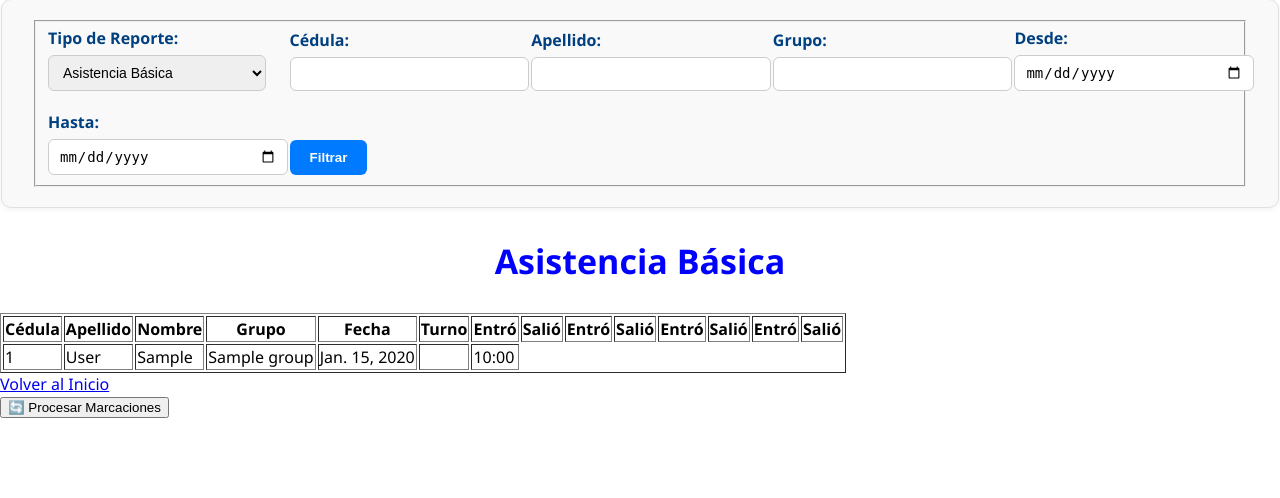
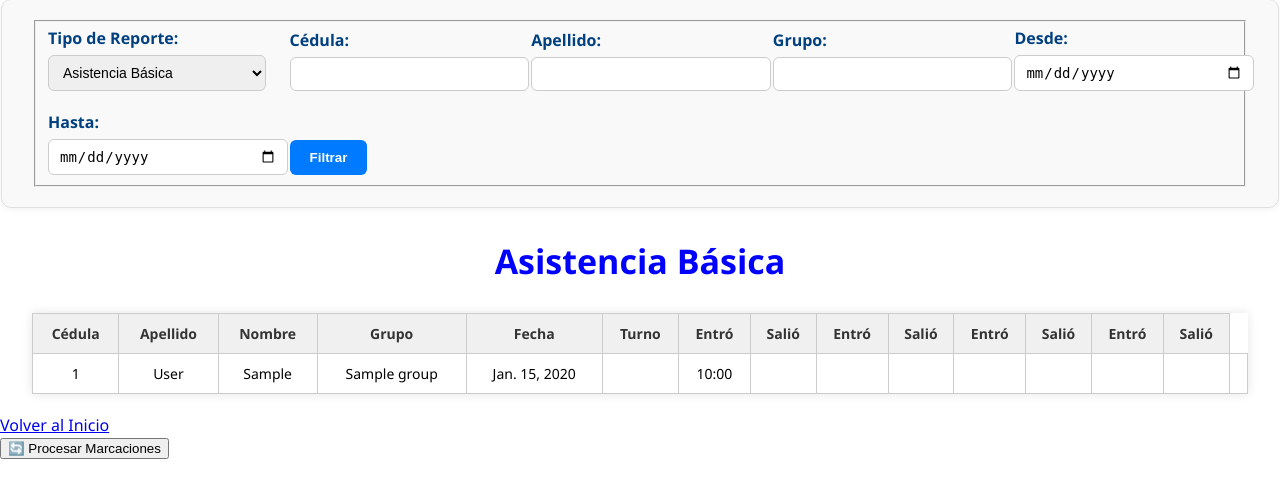
Before and after one commit to FernandoLesmes/biometrico, a Django app: page /reportes in a window 1280 px wide. Shown: the part 224-722 px from the top of the page. Run offline with Django 5.2, Linux system fonts and the light colour scheme; tables that the repository leaves empty hold one stand-in row (values such as "Sample post").

Commit message:
css reportes,

```diff
--- a/API/templates/reportes.html
+++ b/API/templates/reportes.html
@@ -82,7 +82,8 @@
 
     {% if tipo == 'basico' %}
         <h2 class="titulo-reportes">Asistencia Básica</h2>
-        <table border="1">
+
+        <table id="tablaEmpleados">
             <thead>
                 <tr>
                     <th>Cédula</th>
@@ -118,15 +119,21 @@
 
                     {# Rellenar con celdas vacías si hay menos de 8 marcas #}
 
+
+                    {# ✅ Rellenar con celdas vacías si hay menos de 8 marcas #}
+                    {% for i in "12345678"|slice:":{{ 8|add:-r.entradas_salidas|length }}" %}
+                        <td></td>
+                        {% endfor %}
+
                 </tr>
                 {% endfor %}
             </tbody>
+        </table>
 
-        </table>
 
     {% else %}
     <h2 class="titulo-reportes">Reporte de Horas Extras</h2>
-        <table border="1">
+        <table id="tablaEmpleados">
             <thead>
                 <tr>
                     <th>Cédula</th>
--- a/API/templates/turnos.html
+++ b/API/templates/turnos.html
@@ -66,7 +66,8 @@
                 <td>{{ turno.status }}</td>
                 <td>
                     <button class="editar">Editar</button>
-                    <button class="eliminar">Eliminar</button>
+                    <button class="eliminar">Activar</button>
+                    <button class="eliminar">Inactivo</button>
                 </td>
             </tr>
             {% endfor %}
--- a/API/utils/turnos.py
+++ b/API/utils/turnos.py
@@ -182,7 +182,7 @@ TURNOS = {
         "nombre": "Turno 8",
         "hora_entrada_min": time(5, 0),
         "hora_entrada_max": time(6, 10),
-        "hora_salida": time(15, 0),
+        "hora_salida": time(17, 0),
         "horas_turno": 9,
         "autoriza_extra": False,
         "descuento_almuerzo_si_hay_extra": False,
--- a/static/css/reportes.css
+++ b/static/css/reportes.css
@@ -191,3 +191,41 @@ header {
     font-weight: bold;
     margin-top: 20px;
 }
+
+
+
+
+
+
+
+
+
+
+#tablaEmpleados {
+    width: 95%;
+    margin: 20px auto;
+    border-collapse: collapse; /* 🔧 Asegura que los bordes se unan sin espacios */
+    font-family: 'Segoe UI', sans-serif;
+    font-size: 14px;
+    box-shadow: 0 0 10px rgba(0, 0, 0, 0.1); /* ✅ Opcional para que se vea como las otras tablas */
+}
+
+#tablaEmpleados th,
+#tablaEmpleados td {
+    border: 1px solid #ccc; /* ✅ Borde gris suave y uniforme */
+    padding: 10px 6px;
+    text-align: center;
+}
+
+#tablaEmpleados thead {
+    background-color: #f0f0f0;
+    color: #333;
+}
+
+#tablaEmpleados thead th {
+    font-weight: bold;
+}
+
+#tablaEmpleados tbody tr:nth-child(even) {
+    background-color: #f9f9f9;
+}
```
